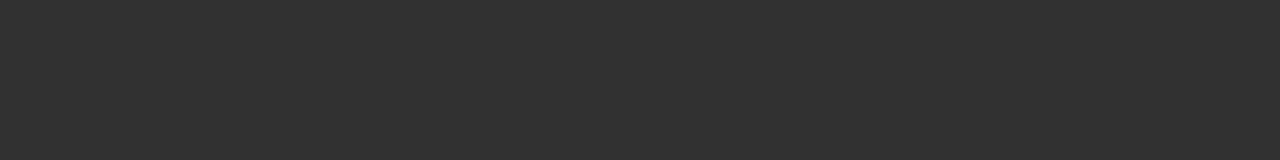
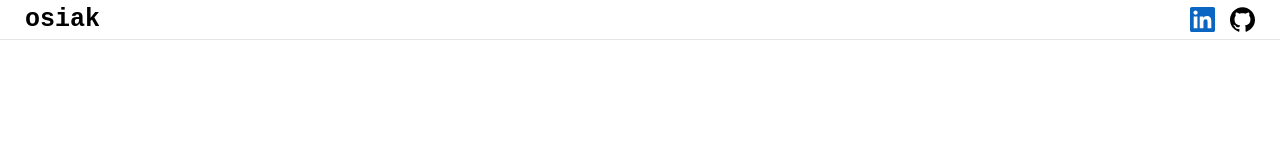
Before and after one commit to osiakmikolaj/osiak, a plain HTML site: page index.html in a window 1280 px wide. Drawn offline with nearby package versions, Linux system fonts and the light colour scheme.

Commit message:
initial + nav

```diff
--- a/index.html
+++ b/index.html
@@ -5,38 +5,27 @@
         <meta http-equiv="X-UA-Compatible" content="IE=edge" />
         <meta name="viewport" content="width=device-width, initial-scale=1.0" />
         <!-- <link rel="shortcut icon" href="favicon.ico" type="image/x-icon" /> -->
-        <title>Mikołaj - Portfolio</title>
-        <link rel="stylesheet" href="./style.css" />
+        <title>osiak</title>
+        <link rel="stylesheet" href="style.css" />
     </head>
     <body>
-        <!-- ! single page ! duzo js -->
-        <section class="container">
-            <div class="header">
-                <div class="header-item header-logo"></div>
-                <div class="header-item header-links"></div>
-                <div class="header-item social-icons"></div>
-            </div>
-            <div class="about">
-                <div class="about-info">
-                    <div class="info-heading"></div>
-                    <div class="info-text"></div>
-                    <div class="info-btns"></div>
+        <section id="container">
+            <!-- nav -->
+            <nav>
+                <div id="nav-brand">osiak</div>
+                <div id="nav-links">
+                    <a href="https://www.linkedin.com/in/osiakmikolaj/" target="_blank">
+                        <img src="assets/linkedin.svg" alt="LinkedIn" height="25px" />
+                    </a>
+                    <a href="https://github.com/osiakmikolaj" target="_blank">
+                        <img src="assets/github.svg" alt="github" height="25px" />
+                    </a>
                 </div>
-                <div class="about-fun">
-                    <!-- something -->
-                </div>
-            </div>
-            <div class="work">
-                <div class="work-heading"></div>
-                <div class="work-selected">
-                    <div class="work-item"></div>
-                    <div class="work-item"></div>
-                    <div class="work-item"></div>
-                </div>
-            </div>
-            <div class="footer">
-                <!-- linki itd. -->
-            </div>
+            </nav>
+            <!-- nav -->
+            <!-- main -->
+            <div id="main"></div>
+            <!-- main -->
         </section>
     </body>
 </html>
--- a/style.css
+++ b/style.css
@@ -1,4 +1,49 @@
+@import url("https://fonts.googleapis.com/css2?family=Open+Sans:ital,wght@0,300..800;1,300..800&display=swap");
 body {
     margin: 0;
-    background-color: #313131;
+    font-family: "Open Sans", sans-serif;
 }
+
+/* container */
+#container {
+    max-width: 1920px;
+    display: flex;
+    flex-direction: column;
+}
+
+/* nav */
+nav {
+    position: fixed;
+    width: calc(100% - 50px);
+    display: flex;
+    flex-direction: row;
+    justify-content: space-between;
+    align-items: center;
+    padding: 5px 25px 5px 25px;
+    border-bottom: 1px solid rgba(0, 0, 0, 0.1);
+    background-color: white;
+}
+
+#nav-brand {
+    font-family: monospace;
+    font-weight: bold;
+    font-size: 25px;
+}
+
+#nav-links {
+    display: flex;
+    flex-direction: row;
+    gap: 15px;
+}
+
+#nav-links a {
+    text-decoration: none;
+    color: black;
+    height: 25px;
+}
+
+/* main */
+#main {
+    margin-top: 50px;
+    padding: 0px 25px 0px 25px;
+}
```
Also changed, not shown: assets/github.svg (added), assets/linkedin.svg (added), 1 other file.
